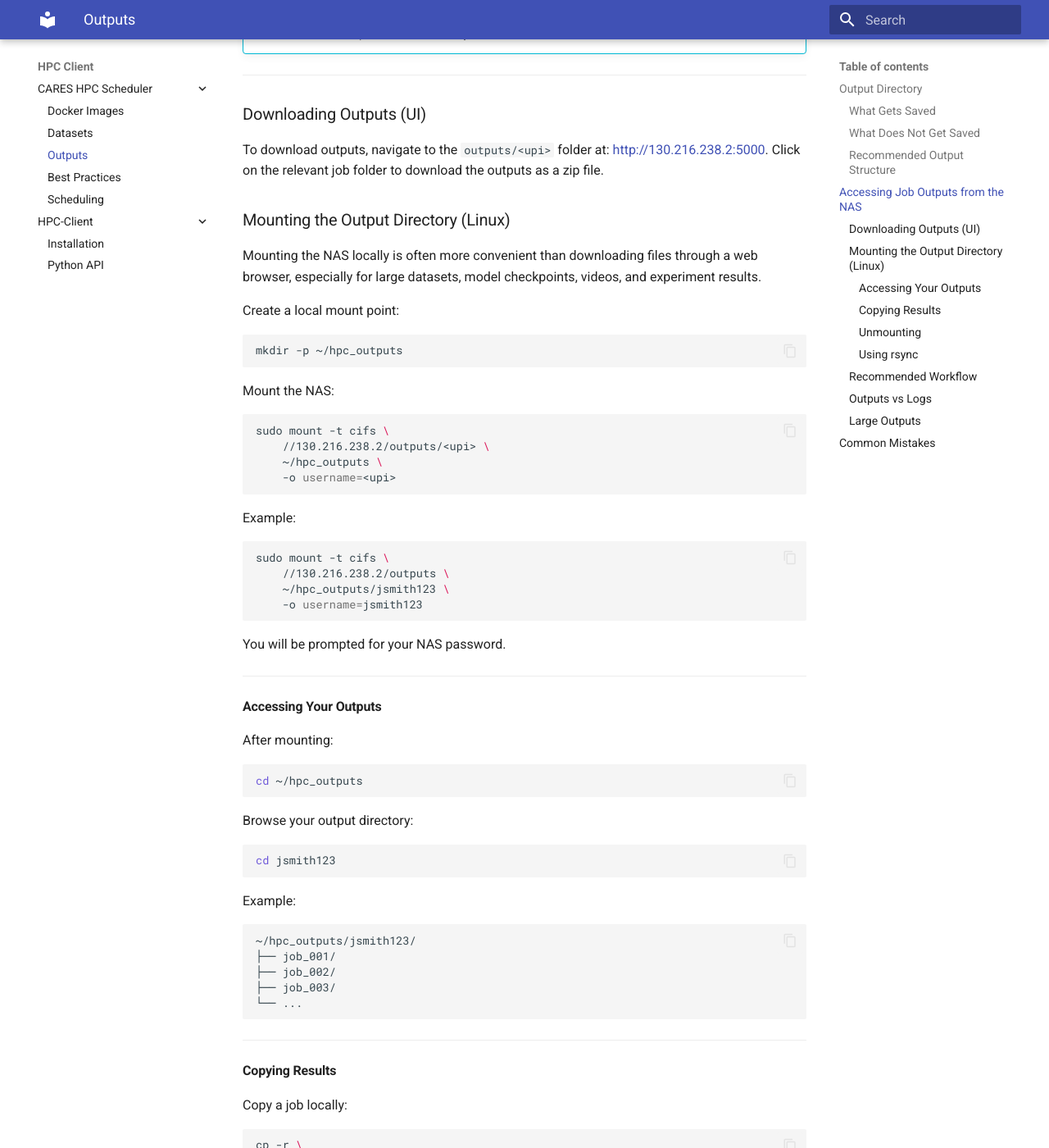
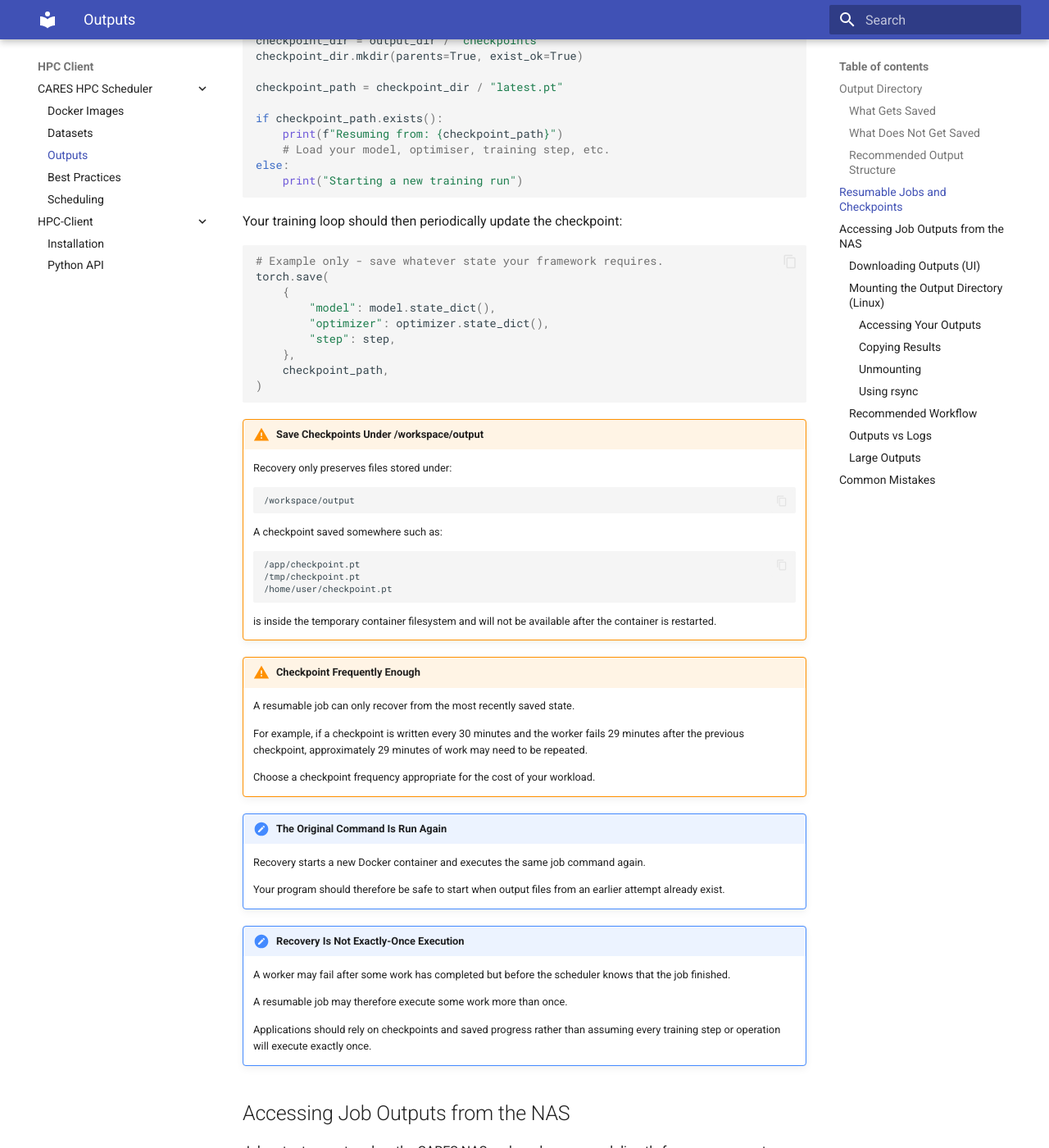
Before and after one commit to UoA-CARES/hpc-client, an MkDocs documentation site: the page built from docs/outputs.md, in a window 1280 px wide and 1400 px high, scrolled down 3890 px. Shown: the whole window at 82% size. Built offline with MkDocs 1.6.1 and Material for MkDocs 9.7.7, drawn with Linux system fonts in a browser that asks for light colours; some of the changed text lies outside the part shown.

Commit message:
resumable jobs

````diff
--- a/docs/outputs.md
+++ b/docs/outputs.md
@@ -157,6 +157,100 @@ output_dir = Path("/workspace/output")
     ```
 
     If you want to save files into subdirectories, your code needs to create those directories first.
+
+## Resumable Jobs and Checkpoints
+
+Long-running jobs can optionally be submitted as resumable:
+
+```json
+"resumable": true
+```
+
+This is useful for workloads such as machine-learning training that periodically save checkpoints.
+
+If a worker or machine is unexpectedly interrupted, a resumable job may be restarted on the same worker. The existing contents of:
+
+```text
+/workspace/output
+```
+
+are preserved and mounted into the restarted container.
+
+The scheduler then runs the original job command again.
+
+The scheduler does not automatically load your checkpoint. Your application must check whether a checkpoint already exists and resume from it.
+
+For example:
+
+```python
+from pathlib import Path
+
+output_dir = Path("/workspace/output")
+checkpoint_dir = output_dir / "checkpoints"
+checkpoint_dir.mkdir(parents=True, exist_ok=True)
+
+checkpoint_path = checkpoint_dir / "latest.pt"
+
+if checkpoint_path.exists():
+    print(f"Resuming from: {checkpoint_path}")
+    # Load your model, optimiser, training step, etc.
+else:
+    print("Starting a new training run")
+```
+
+Your training loop should then periodically update the checkpoint:
+
+```python
+# Example only - save whatever state your framework requires.
+torch.save(
+    {
+        "model": model.state_dict(),
+        "optimizer": optimizer.state_dict(),
+        "step": step,
+    },
+    checkpoint_path,
+)
+```
+
+!!! warning "Save Checkpoints Under /workspace/output"
+
+    Recovery only preserves files stored under:
+
+    ```text
+    /workspace/output
+    ```
+
+    A checkpoint saved somewhere such as:
+
+    ```text
+    /app/checkpoint.pt
+    /tmp/checkpoint.pt
+    /home/user/checkpoint.pt
+    ```
+
+    is inside the temporary container filesystem and will not be available after the container is restarted.
+
+!!! warning "Checkpoint Frequently Enough"
+
+    A resumable job can only recover from the most recently saved state.
+
+    For example, if a checkpoint is written every 30 minutes and the worker fails 29 minutes after the previous checkpoint, approximately 29 minutes of work may need to be repeated.
+
+    Choose a checkpoint frequency appropriate for the cost of your workload.
+
+!!! note "The Original Command Is Run Again"
+
+    Recovery starts a new Docker container and executes the same job command again.
+
+    Your program should therefore be safe to start when output files from an earlier attempt already exist.
+
+!!! note "Recovery Is Not Exactly-Once Execution"
+
+    A worker may fail after some work has completed but before the scheduler knows that the job finished.
+
+    A resumable job may therefore execute some work more than once.
+
+    Applications should rely on checkpoints and saved progress rather than assuming every training step or operation will execute exactly once.
 
 ## Accessing Job Outputs from the NAS
 
````
Also changed, not shown: docs/best-practices.md (+29 -1 lines), docs/index.md (+53 -3 lines), docs/scheduling.md (+9 -1 lines), 1 other file.
